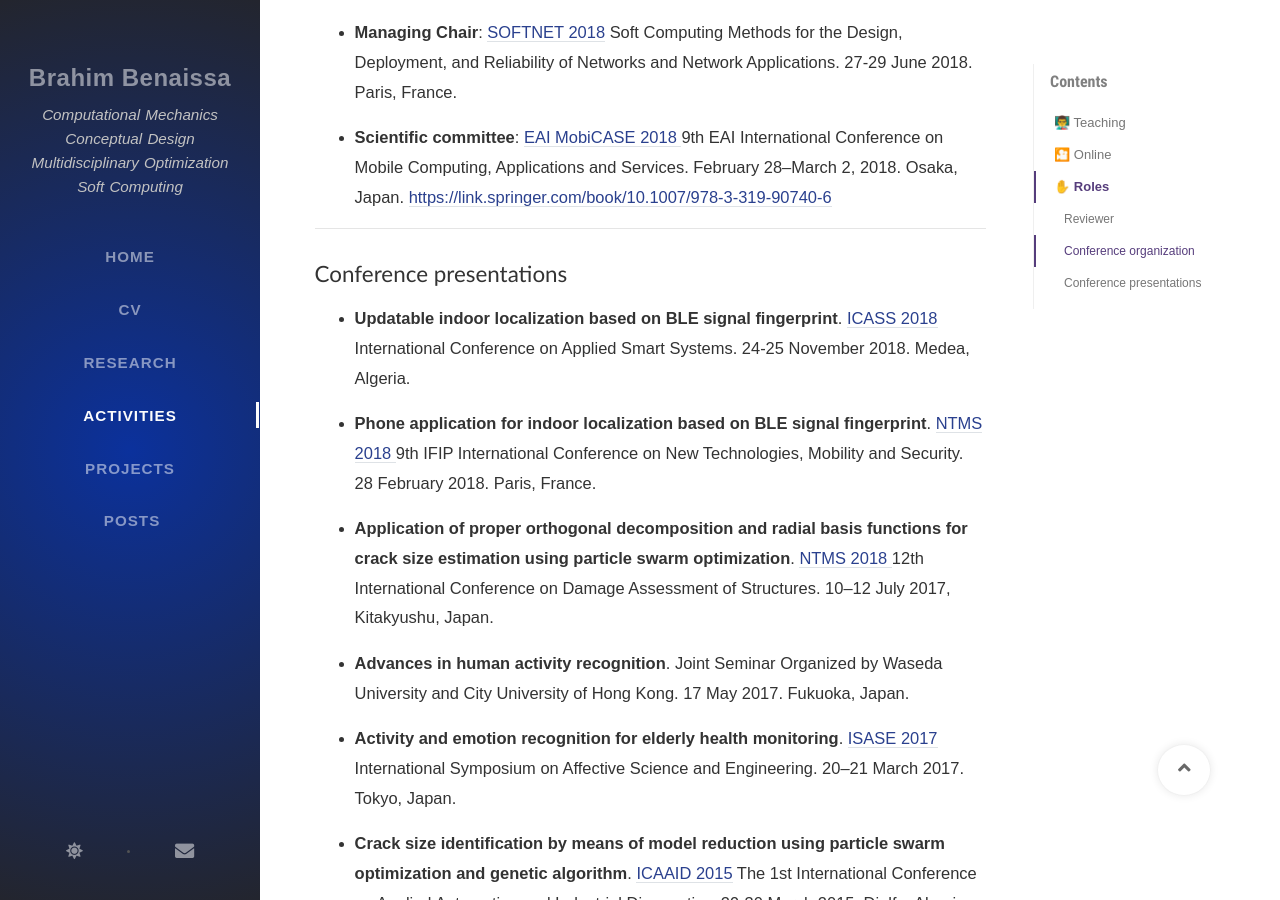
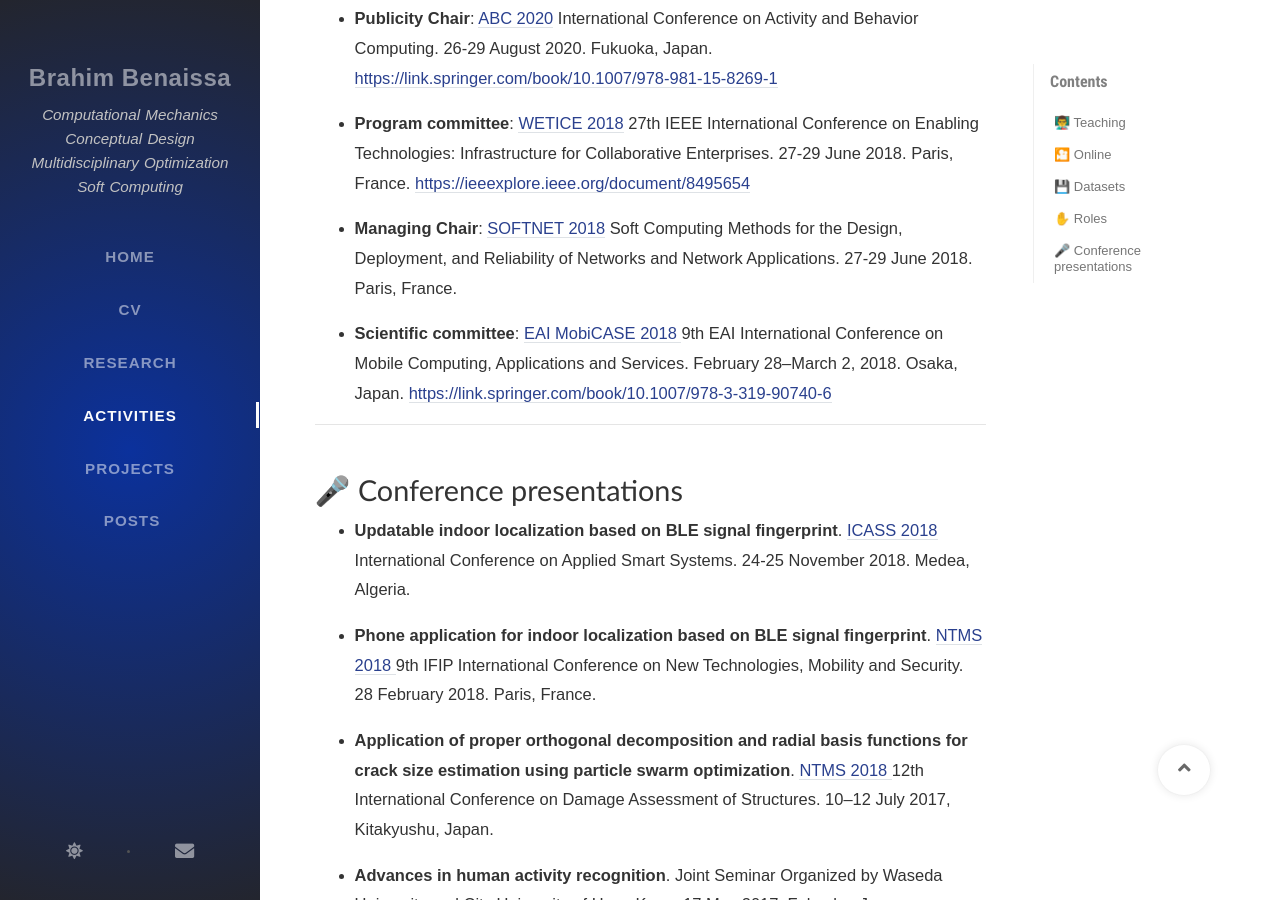
Before and after one commit to Brahim-Benaissa/Brahim-Benaissa.github.io, a Jekyll site: the page built from tabs/activities.md, in a window 1280 px wide and 900 px high, scrolled down 2570 px. Built offline with Jekyll 4.4.1, drawn with Linux system fonts in a browser that asks for light colours; nearby versions of some CDN libraries; some web fonts are replaced; comment, search, counter and statistics services are not loaded.

Commit message:
Update activities.md

```diff
--- a/tabs/activities.md
+++ b/tabs/activities.md
@@ -89,7 +84,7 @@
 
 ---
 
-## Conference presentations
+# 🎤 Conference presentations
 
 - **Updatable indoor localization based on BLE signal fingerprint**. <a href="https://ieeexplore.ieee.org/xpl/conhome/8642804/proceeding" target="_blank"> ICASS 2018 </a>  International Conference on Applied Smart Systems. 24-25 November 2018. Medea, Algeria.
 
```
Also changed, not shown: other parts of tabs/activities.md (+4 -9 lines).
